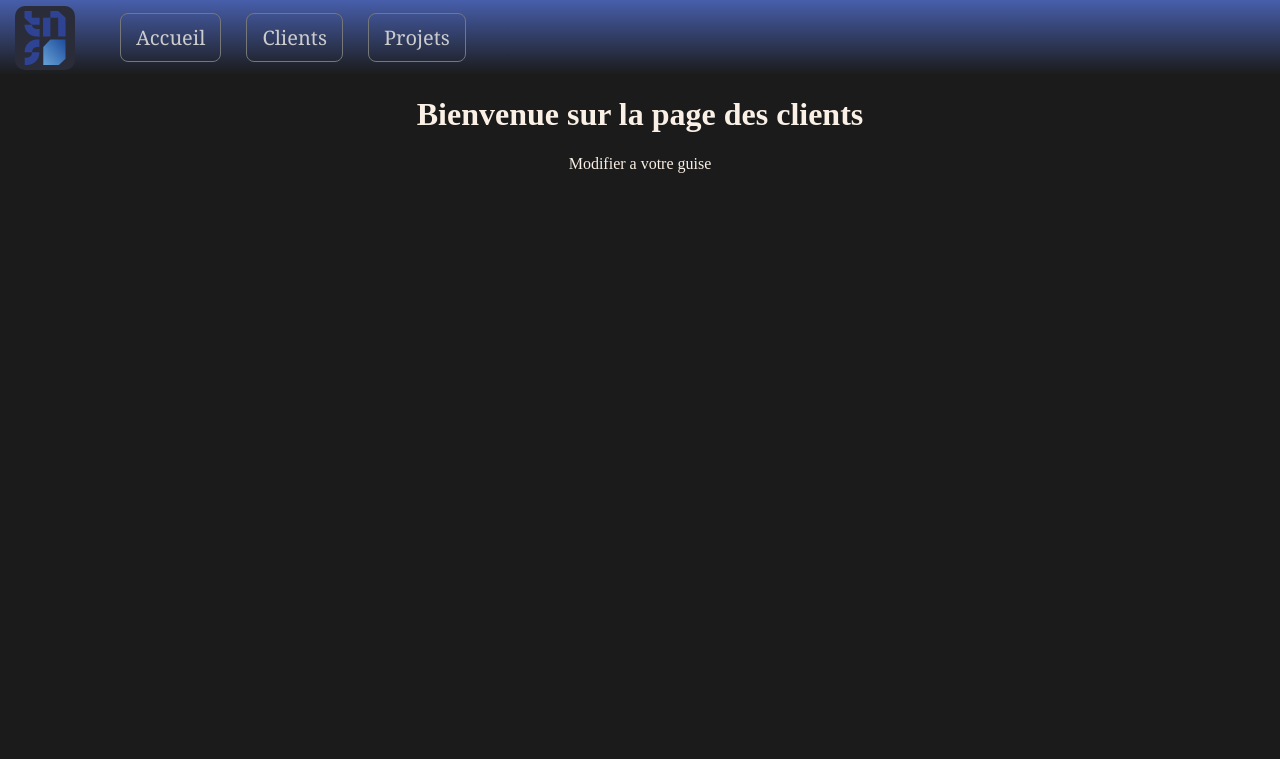
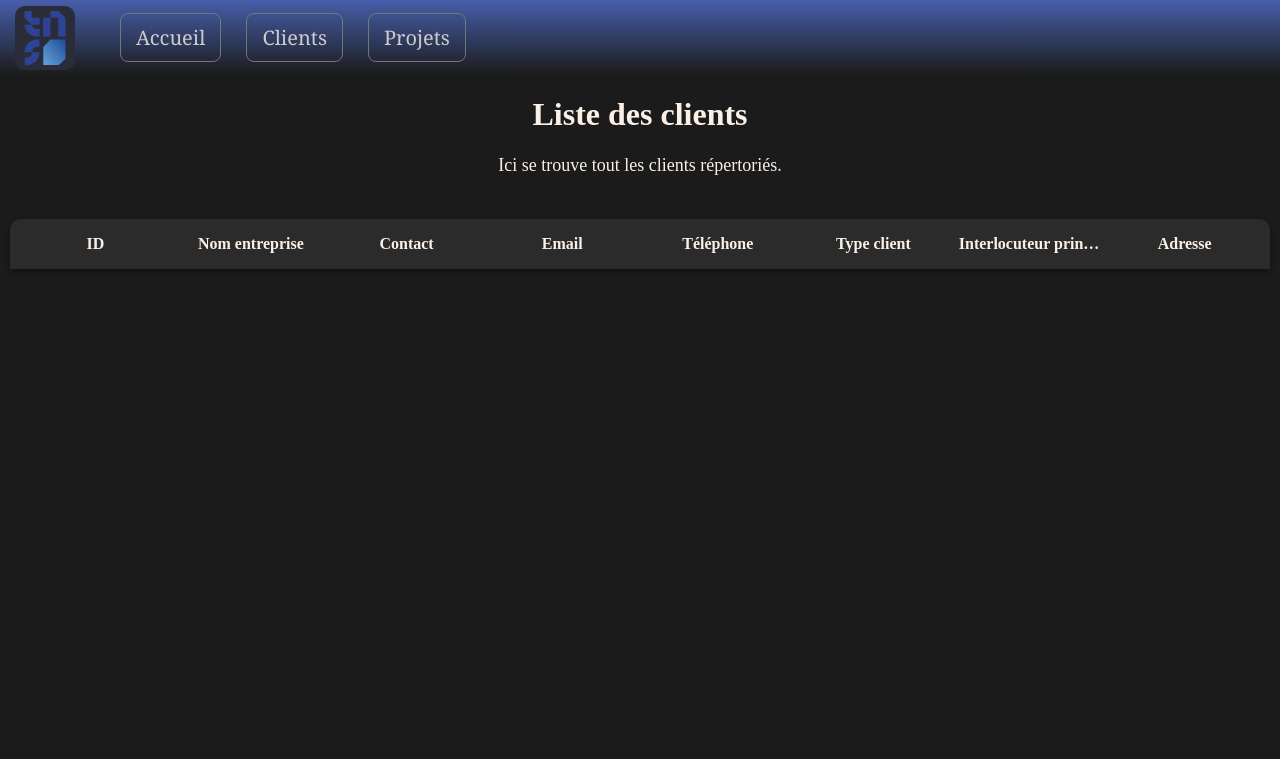
Before and after one commit to TELECOM-Nancy-TTCD/s5-PPII, a Flask app: page /clients in a window 1280 px wide. Shown: the top 759 px of the page. Run offline with Flask 3, Linux system fonts and the light colour scheme; data that the repository does not hold is empty.

Commit message:
reremodification du menu, et création sérieuse de la page clients

```diff
--- a/app.py
+++ b/app.py
@@ -15,6 +15,14 @@ def get_db():
         db = g._database = sqlite3.connect(DATABASE)
     return db
 
+def get_clients():
+    conn = sqlite3.connect('database.db')
+    conn.row_factory = sqlite3.Row
+    cursor = conn.cursor()
+    cursor.execute("SELECT * FROM Clients")
+    clients = cursor.fetchall()
+    conn.close()
+    return clients
 
 app = Flask(__name__)
 login_manager = LoginManager()
@@ -90,7 +98,8 @@ def contact():
 
 @app.route("/clients")
 def clients():
-    return render_template("clients.html")
+    clients_db = get_clients()
+    return render_template("clients.html", clients_db=clients_db)
 
 @app.route("/projets")
 def projets():
--- a/static/style.css
+++ b/static/style.css
@@ -15,6 +15,7 @@ body {
 
 main {
     flex: 1;
+    padding-top: 75px;
 }
 
 .page-desc {
@@ -68,6 +69,9 @@ main {
 }
 
 .main-menu {
+    width: 100%;
+    position: fixed;
+    z-index: 2000;
     height: 75px;
     display: flex;
     flex-direction: lign-row;
@@ -131,3 +135,57 @@ main {
     color: rgb(204, 204, 204);
     display: inline-block;
 }
+
+.clients-container {
+    display: flex;
+    flex-direction: column;
+    gap: 10px;
+    padding: 10px;
+    padding-top: 25px;
+    position: relative;
+}
+
+
+.client-card {
+    display: flex;
+    gap: 15px;
+    background-color: #1b1b1b;
+    border-radius: 10px;
+    padding: 12px 15px;
+    box-shadow: 0 3px 6px rgba(0,0,0,0.2);
+    transition: transform 0.2s, box-shadow 0.2s;
+}
+
+.client-card:hover {
+    transform: translateY(-2px);
+    box-shadow: 0 6px 12px rgba(0,0,0,0.3);
+}
+
+.client-row {
+    display: flex;
+    gap: 15px;
+    flex: 1;
+    align-items: center;
+}
+
+.client-row .col {
+    flex: 1;
+    min-width: 80px;
+    white-space: nowrap;
+    overflow: hidden;
+    text-overflow: ellipsis;
+    padding: 4px 0;
+}
+
+#en-tete-clients {
+    top: 75px;
+    position: sticky;
+    background-color: #2b2b2b;
+    font-weight: bold;
+    box-shadow: 0 2px 5px rgba(0,0,0,0.4);
+    z-index: 10;
+    display: flex;
+    gap: 15px;
+    border-radius: 10px 10px 0 0;
+    padding: 12px 15px;
+}
--- a/templates/clients.html
+++ b/templates/clients.html
@@ -3,6 +3,37 @@
 {% block title %}Clients{% endblock %}
 
 {% block content %}
-<h1>Bienvenue sur la page des clients</h1>
-<p>Modifier a votre guise</p>
+
+
+<h1>Liste des clients</h1>
+<p style="font-size: large;">Ici se trouve tout les clients répertoriés.</p>
+
+<div class="clients-container">
+        <div class="client-row" id="en-tete-clients">
+            <span class="col">ID</span>
+            <span class="col">Nom entreprise</span>
+            <span class="col">Contact</span>
+            <span class="col">Email</span>
+            <span class="col">Téléphone</span>
+            <span class="col">Type client</span>
+            <span class="col">Interlocuteur principal</span>
+            <span class="col">Adresse</span>
+        </div>
+
+    {% for client in clients_db %}
+    <div class="client-card">
+        <div class="client-row">
+            <span class="col">{{ client['client_id'] }}</span>
+            <span class="col">{{ client['nom_entreprise'] }}</span>
+            <span class="col">{{ client['contact_nom'] }}</span>
+            <span class="col">{{ client['contact_email'] }}</span>
+            <span class="col">{{ client['contact_telephone'] }}</span>
+            <span class="col">{{ client['type_client'] }}</span>
+            <span class="col">{{ client['interlocuteur_principal'] }}</span>
+            <span class="col">{{ client['address'] }}</span>
+        </div>
+    </div>
+    {% endfor %}
+</div>
+
 {% endblock %}
```
Also changed, not shown: README.md, database.db, 1 other file.
